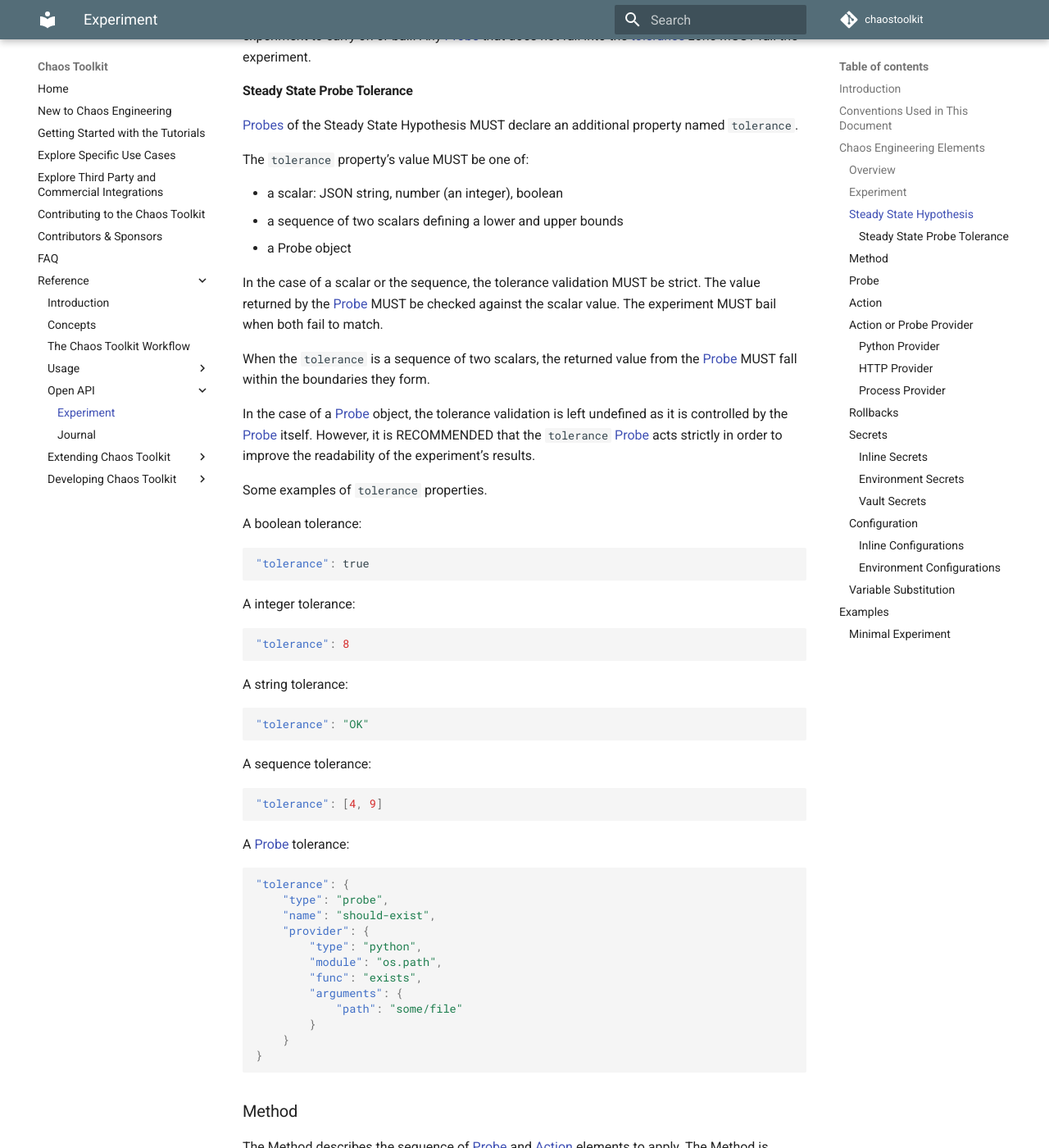
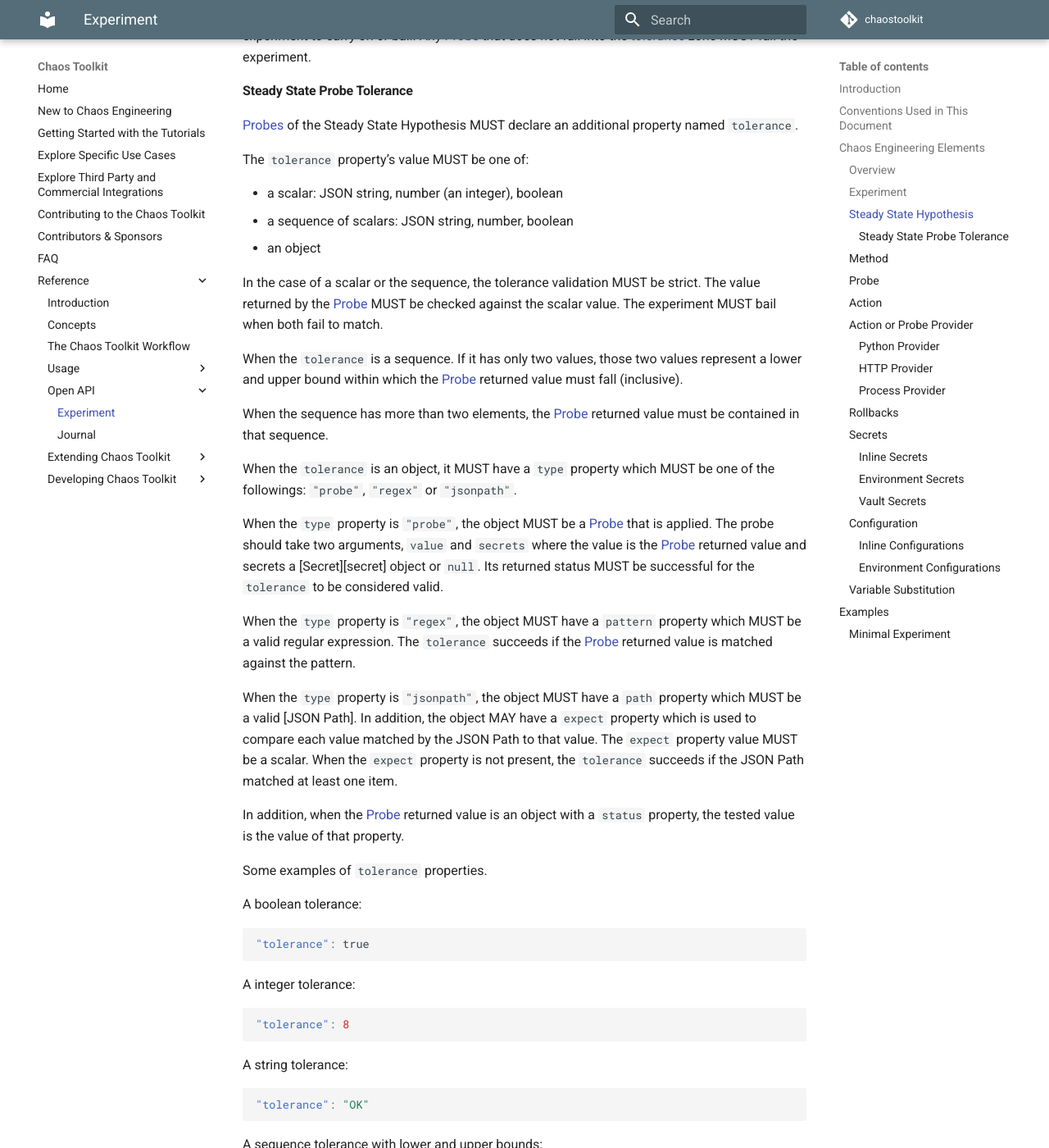
Before and after one commit to chaostoolkit/chaostoolkit-documentation, an MkDocs documentation site: the page built from sources/reference/api/experiment.md, in a window 1280 px wide and 1400 px high, scrolled down 2484 px. Shown: the whole window at 82% size. Built offline with MkDocs 1.6.1 and Material for MkDocs 9.7.7, drawn with Linux system fonts in a browser that asks for light colours; comment, search, counter and statistics services are not loaded; old or Windows-style settings are respelled for this version of MkDocs; some of the changed text lies outside the part shown.

Commit message:
Richer tolerance validators
Signed-off-by: Sylvain Hellegouarch <sh@defuze.org>

````diff
--- a/sources/reference/api/experiment.md
+++ b/sources/reference/api/experiment.md
@@ -131,20 +131,44 @@ named `tolerance`.
 The `tolerance` property's value MUST be one of:
 
 * a scalar: JSON string, number (an integer), boolean
-* a sequence of two scalars defining a lower and upper bounds
-* a Probe object
+* a sequence of scalars: JSON string, number, boolean
+* an object
 
 In the case of a scalar or the sequence, the tolerance validation MUST be
 strict. The value returned by the [Probe][pb] MUST be checked against the
 scalar value. The experiment MUST bail when both fail to match.
 
-When the `tolerance` is a sequence of two scalars, the returned value from
-the [Probe][pb] MUST fall within the boundaries they form.
+When the `tolerance` is a sequence. If it has only two values, those two values
+represent a lower and upper bound within which the [Probe][pb] returned value
+must fall (inclusive).
 
-In the case of a [Probe][pb] object, the tolerance validation is left
-undefined as it is controlled by the [Probe][pb] itself. However, it is
-RECOMMENDED that the `tolerance` [Probe][pb] acts strictly in order to improve
-the readability of the experiment's results.
+When the sequence has more than two elements, the [Probe][pb] returned value
+must be contained in that sequence.
+
+When the `tolerance` is an object, it MUST have a `type` property which MUST
+be one of the followings: `"probe"`, `"regex"` or `"jsonpath"`.
+
+When the `type` property is `"probe"`, the object MUST be a [Probe][pb] that is
+applied. The probe should take two arguments, `value` and `secrets` where
+the value is the [Probe][pb] returned value and secrets a [Secret][secret]
+object or `null`. Its returned status MUST be successful for the `tolerance` to
+be considered valid.
+
+When the `type` property is `"regex"`, the object MUST have a `pattern`
+property which MUST be a valid regular expression. The `tolerance` succeeds if
+the [Probe][pb] returned value is matched against the pattern.
+
+When the `type` property is `"jsonpath"`, the object MUST have a `path`
+property which MUST be a valid [JSON Path]. In addition, the object MAY have
+a `expect` property which is used to compare each value matched by the JSON
+Path to that value. The `expect` property value MUST be a scalar. When the
+`expect` property is not present, the `tolerance` succeeds if the JSON Path
+matched at least one item.
+
+[jp]: http://goessner.net/articles/JsonPath/
+
+In addition, when the [Probe][pb] returned value is an object with a ̀`status`
+property, the tested value is the value of that property.
 
 Some examples of `tolerance` properties.
 
@@ -163,9 +187,14 @@ A string tolerance:
 "tolerance": "OK"
 ```
 
-A sequence tolerance:
+A sequence tolerance with lower and upper bounds:
 ```json
 "tolerance": [4, 9]
+```
+
+A sequence tolerance, the value must be contained in that sequence:
+```json
+"tolerance": [4, 9, 78]
 ```
 
 A [Probe][pb] tolerance:
@@ -181,6 +210,34 @@ A [Probe][pb] tolerance:
             "path": "some/file"
         }
     }
+}
+```
+
+A regex tolerance:
+
+```json
+"tolerance": {
+    "type": "regex",
+    "pattern": "[0-9]{3}"
+}
+```
+
+A jsonpath tolerance:
+
+```json
+"tolerance": {
+    "type": "jsonpath",
+    "path": "foo[*].baz"
+}
+```
+
+A jsonpath tolerance with an expected value to match:
+
+```json
+"tolerance": {
+    "type": "jsonpath",
+    "path": "foo[*].baz",
+    "expect": 4
 }
 ```
 
````
